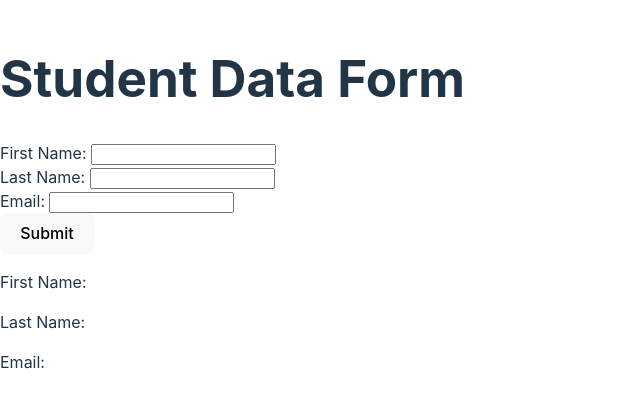
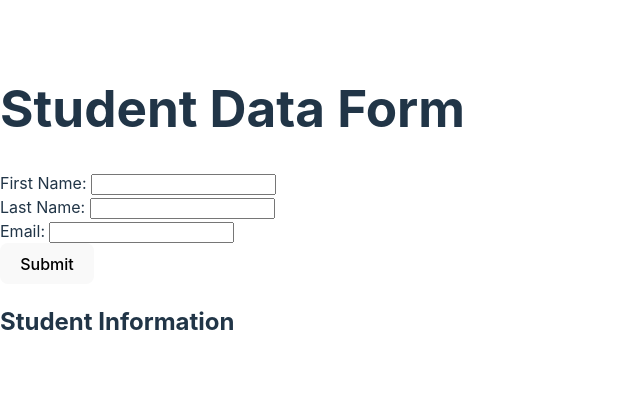
Before and after one commit to nikcladis/ReactFormApp, a React (Vite) app: page / in a window 1280 px wide. Shown: the part 197-604 px from the top of the page, without its empty margins (0-640 px from the left). Built offline with nearby package versions, Linux system fonts and the light colour scheme.

Commit message:
student-form-app | Added new Validated Data State to set the data to the UI

```diff
--- a/src/components/StudentFormContext.jsx
+++ b/src/components/StudentFormContext.jsx
@@ -1,4 +1,4 @@
-import { createContext, useContext, useReducer } from "react";
+import { createContext, useContext, useState, useReducer } from "react";
 import { studentFormReducer, initialState } from "./studentFormReducer";
 
 const StudentFormContext = createContext();
@@ -9,6 +9,7 @@ export const useStudentFormContext = () => {
 
 export const StudentFormProvider = ({ children }) => {
   const [state, dispatch] = useReducer(studentFormReducer, initialState);
+  const [validState, setValidState] = useState([]);
 
   const handleChange = (fieldName, value) => {
     dispatch({ type: "CHANGE", fieldName, value });
@@ -17,12 +18,16 @@ export const StudentFormProvider = ({ children }) => {
   const handleSubmit = (e) => {
     e.preventDefault();
     dispatch({ type: "SUBMIT" });
+
+    const isFormValid = state.every((field) => field.value !== "");
+    isFormValid ? setValidState([...state]) : setValidState([]);
   };
 
   const contextValue = {
     state,
     handleChange,
     handleSubmit,
+    validState,
   };
 
   return (
--- a/src/components/StudentInfo.jsx
+++ b/src/components/StudentInfo.jsx
@@ -1,15 +1,26 @@
 import { useStudentFormContext } from "./StudentFormContext";
 
 const StudentInfo = () => {
-  const { state } = useStudentFormContext();
+  const { validState } = useStudentFormContext();
+
+  if (!validState) {
+    return (
+      <div>
+        <p>First Name: </p>
+        <p>Last Name: </p>
+        <p>Email: </p>
+      </div>
+    );
+  }
 
   return (
     <div>
-      <p>
-        First Name: {state.find((field) => field.name === "firstName").value}
-      </p>
-      <p>Last Name: {state.find((field) => field.name === "lastName").value}</p>
-      <p>Email: {state.find((field) => field.name === "email").value}</p>
+      <h2>Student Information</h2>
+      {validState.map((field) => (
+        <p key={field.name}>
+          {field.label}: {field.value}
+        </p>
+      ))}
     </div>
   );
 };
```
